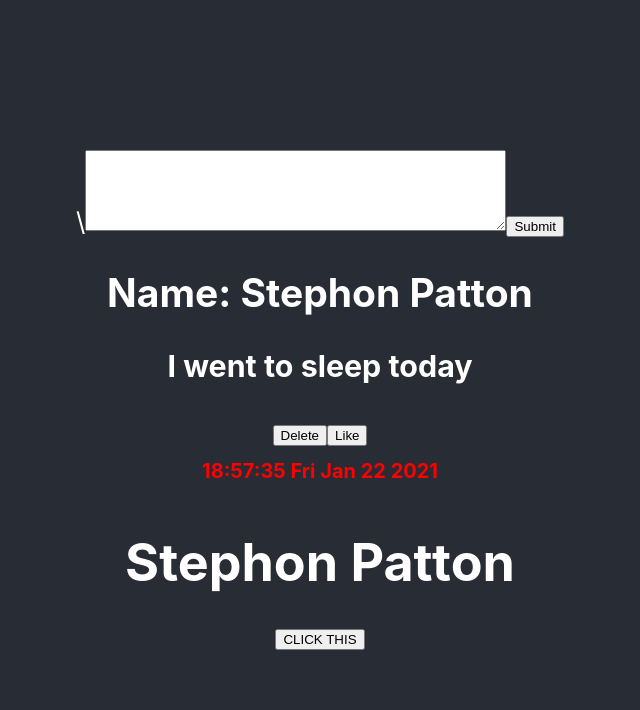
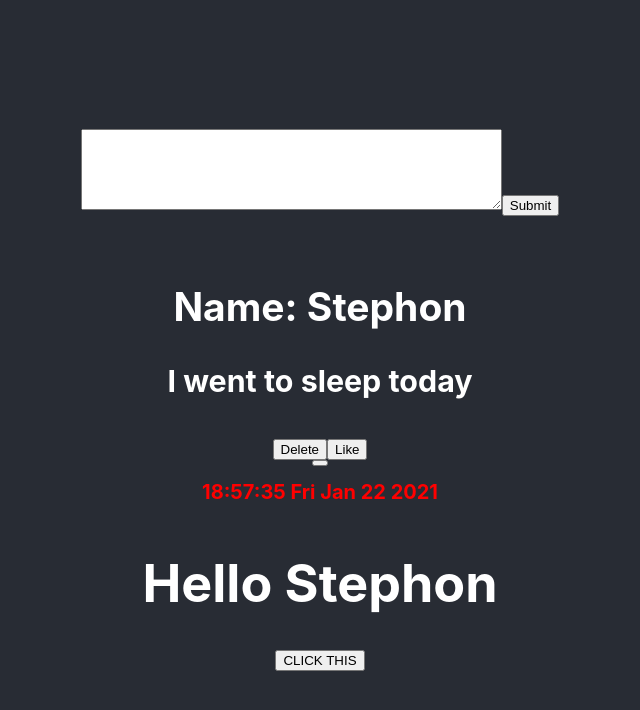
Before and after one commit to stephonpatton/deved, a React (Create React App) app: page / in a window 1280 px wide. Shown: the top 710 px of the page, without its empty margins (320-960 px from the left). Built offline with nearby package versions, Linux system fonts and the light colour scheme.

Commit message:
- Dealing with state and rendering multiple components

```diff
--- a/src/App.js
+++ b/src/App.js
@@ -2,25 +2,39 @@ import logo from './logo.svg';
 import './App.css';
 import Tweet from './components/Tweet';
 import CreateTweet from "./components/CreateTweet";
+import React, {useState} from "react";
 
 function App() {
-    const name = "Stephon Patton";
+
+    const [textInput, setTextInput] = useState("");
+    const [tweets, setTweets] = useState([]);
+
     const message = "I went to sleep today";
     const time = new Date().getHours() + ":" + new Date().getMinutes() + ":" + new Date().getSeconds()
         + "\n" + new Date().toDateString();
     const textStyle = {color: 'red', fontSize: 20};
-    const alertHandler = () => {
-        alert('Hello');
+    const [name, setName] = useState("Stephon ");
+    const sayHelloHandler = (user) => {
+        if(name !== "JON JONES BONES") {
+            setName("JON JONES BONES");
+        } else {
+            setName("Stephon Patton");
+        }
+        // alert(`Hello ${user}`);
     }
+
+    const secondName = "Dev Ed";
     return (
 
     <div className="App">
       <header className="App-header">
-          <CreateTweet/>
+          <CreateTweet textInput = {textInput} setTextInput={setTextInput} tweets ={tweets} setTweets={setTweets}/>
           <Tweet name={name} message = {message}/>
+          <button onClick={() => setName("JOHN JONSSSSS")}></button>
           <h1 style={textStyle}>{time}</h1>
-          <h1>{name}</h1>
-          <button onClick={alertHandler}>
+          <h1>Hello {name}</h1>
+          {/*//Callback with () => in order to not invoke immediately*/}
+          <button onClick={() => sayHelloHandler("Stephon")}>
               CLICK THIS
           </button>
       </header>
--- a/src/components/CreateTweet.js
+++ b/src/components/CreateTweet.js
@@ -1,10 +1,28 @@
-import React from "react";
+import React, {useState} from "react";
 
-const CreateTweet = () => {
+const CreateTweet = ({tweets, setTweets, textInput, setTextInput}) => {
+    //State
+
+
+    //Functions
+    const userInputHandler = (e) => {
+        setTextInput(e.target.value);
+    };
+
+    const submitTweetHandler = (e) => {
+        e.preventDefault();
+        setTweets([...tweets, textInput]);
+    }
+     const resetText = () => {
+         setTextInput("");
+     };
+
     return (
-        <form>\
-            <textarea cols="50" rows="5"></textarea>
+        <form onSubmit={submitTweetHandler}>
+            <textarea onChange={userInputHandler} value={textInput} cols="50" rows="5"></textarea>
             <button>Submit</button>
+            <h1 onClick={() => resetText()}> {textInput} </h1>
+
         </form>
     );
 };
```
